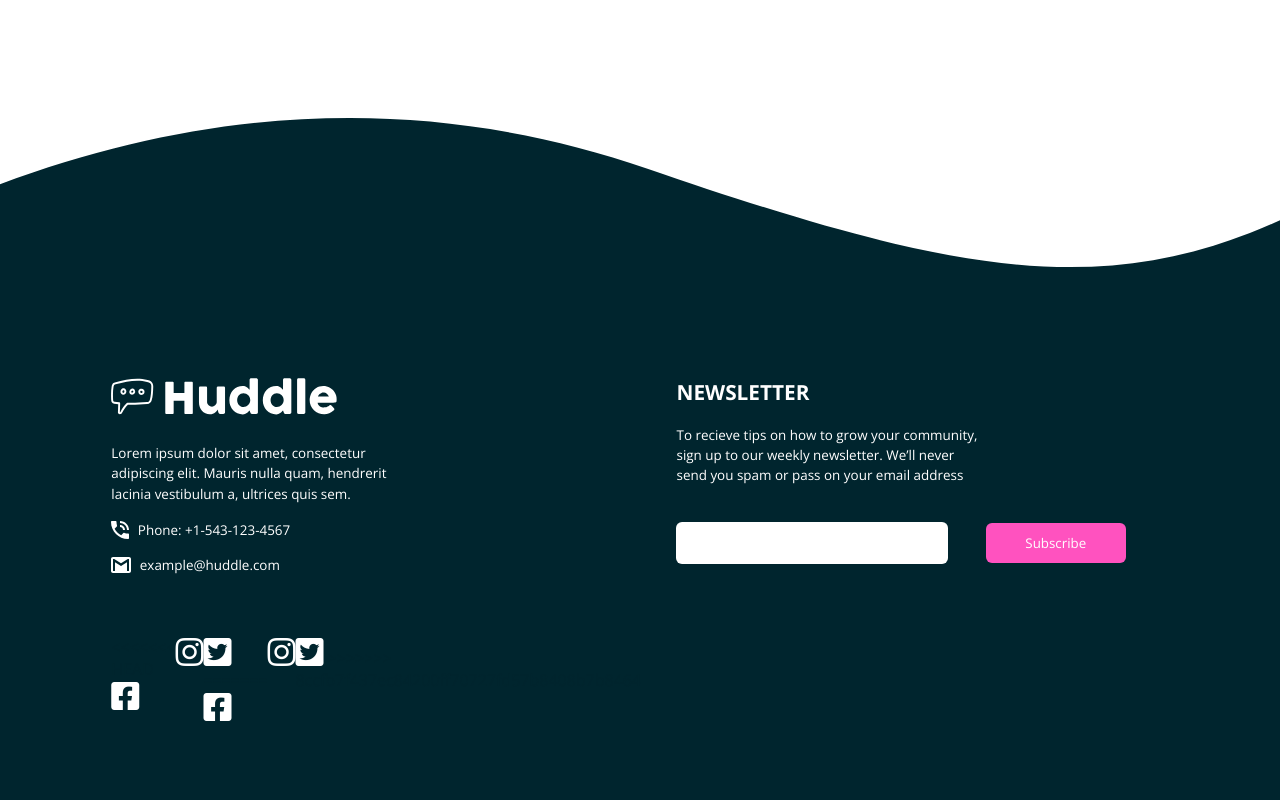
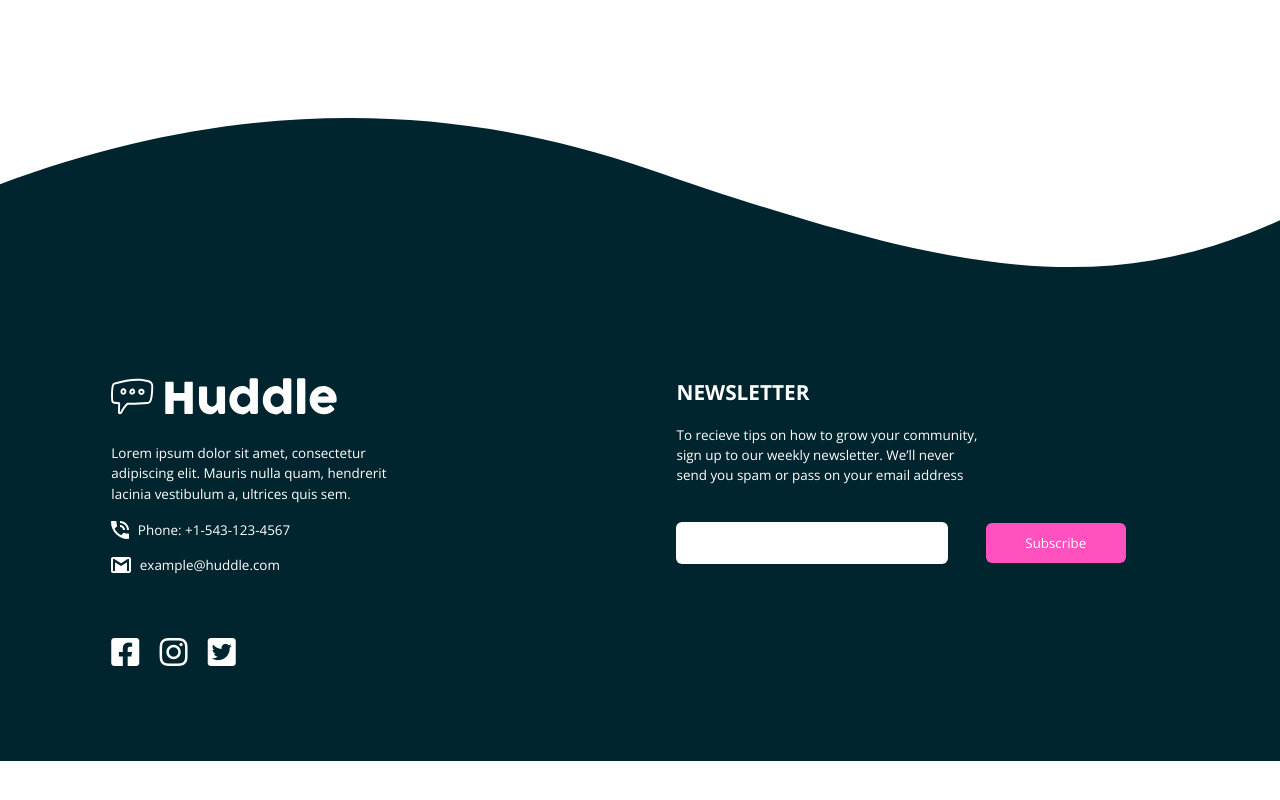
Before and after one commit to Josh-Ay/huddles-landing-page-with-curved-sections, a plain HTML site: page index.html in a window 1280 px wide. Shown: the part 4587-5387 px from the top of the page. After the commit the page ends 5348 px from the top, so only its background shows below. Drawn offline with nearby package versions, Linux system fonts and the light colour scheme.

Commit message:
Fix html and accessibility issues

```diff
--- a/index.html
+++ b/index.html
@@ -139,7 +139,6 @@
           </ul>
           <ul class="social-links">
             <li>
-<<<<<<< HEAD
               <a href="javascript:void(0)" aria-label="Click to connect on Facebook"><i class="fab fa-facebook-square fa-2x white-color"></i></a>
             </li>
             <li>
@@ -147,15 +146,6 @@
             </li>
             <li>
               <a href="javascript:void(0)" aria-label="Click to connect on Twitter"><i class="fab fa-twitter-square fa-2x white-color"></i></a>
-=======
-              <a href=""><i class="fab fa-facebook-square fa-2x white-color"></i></a>
-            </li>
-            <li>
-              <a href=""><i class="fab fa-instagram fa-2x white-color"></i></a>
-            </li>
-            <li>
-              <a href=""><i class="fab fa-twitter-square fa-2x white-color"></i></a>
->>>>>>> 8ccfb7f437ec84200ff70727fd57b8408b7b8464
             </li>
           </ul>
         </div>
```
